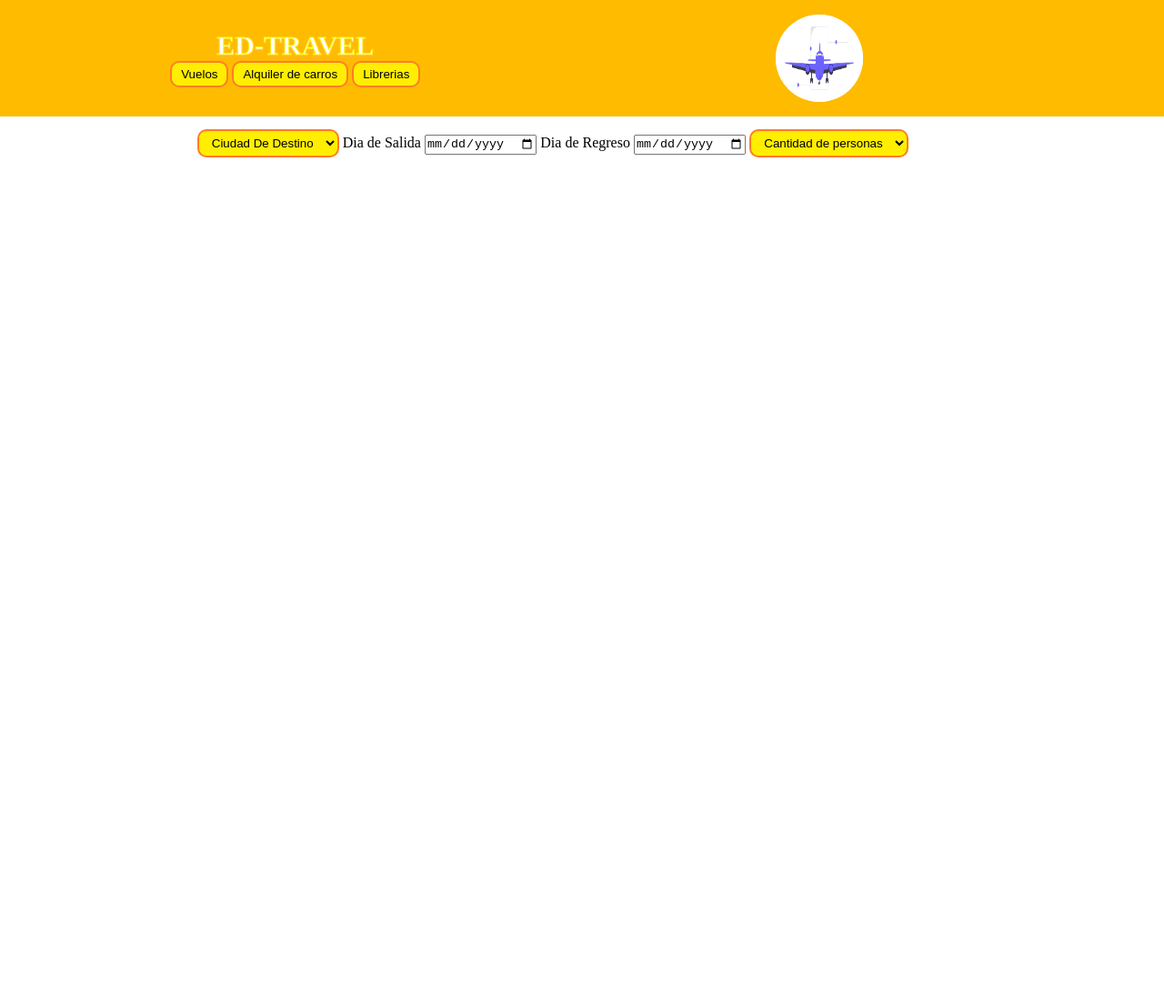
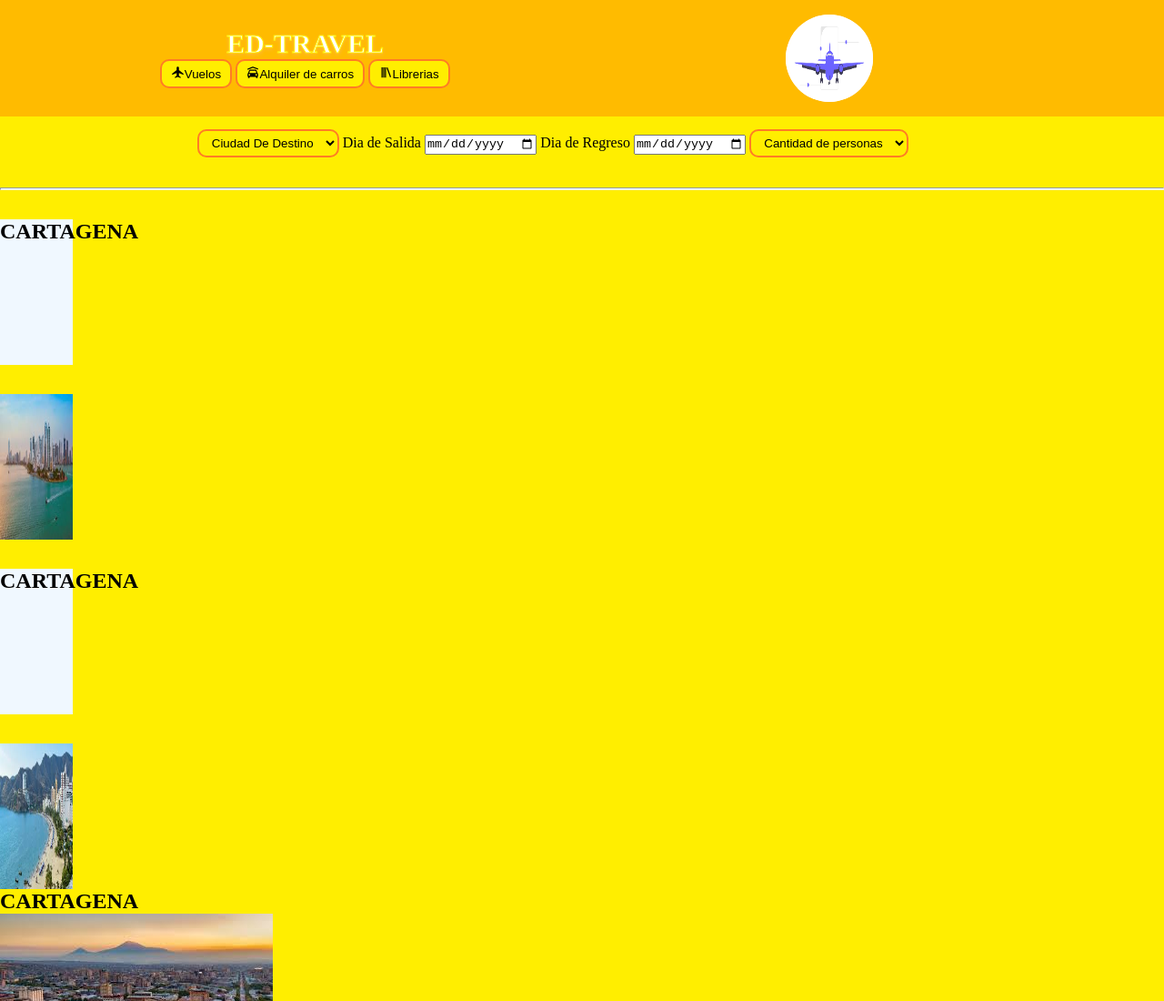
Before and after one commit to JuanGarciaaa18/adso-web-flexbox1, a plain HTML site: page index.html in a window 1280 px wide. Shown: the top 1100 px of the page at 91% size. Before the commit the page ends 800 px from the top, so only its background shows below. Drawn offline with Linux system fonts and the light colour scheme.

Commit message:
9may,adding

```diff
--- a/index.html
+++ b/index.html
@@ -3,7 +3,7 @@
 <head>
     <meta charset="UTF-8">
     <meta name="viewport" content="width=device-width, initial-scale=1.0">
-    <title>Travel SM</title>
+    <title>ED-TRAVEL</title>
     <link rel="stylesheet" href="styles/styles.css">
 </head>
 <body>
@@ -13,9 +13,9 @@
     <header>
         <div class="navbar">
         <h1>ED-TRAVEL</h1>
-            <button>Vuelos</button>
-            <button>Alquiler de carros</button>
-            <button>Librerias</button>
+            <button><i class="images"><img src="Assets/images/bxs-plane.svg" alt=""></i>Vuelos</button>
+            <button><i class="images"><img src="Assets/images/bxs-car-garage.svg" alt=""></i>Alquiler de carros</button>
+            <button><i class="images"><img src="Assets/images/bx-library.svg " alt=""></i>Librerias</button>
         </div>
         <div class="container-logo">
             <img class="img-web" src="Assets/images/undraw_Aircraft_re_m05i.png" alt="Logotipo">
@@ -55,5 +55,33 @@
               </select>
       </form>
     </section>
+    <hr>
+    <div class="ciudades">
+
+        <div class="Ciudad">
+        <h2>CARTAGENA</h2>
+        <img src="Assets/images/Cartagena.jfif" alt="Cartagena">
+        </div>
+
+        <div class="Ciudad">
+        <h2>CARTAGENA</h2>
+        <img src="Assets/images/SantaMarta.jfif" alt="Cartagena">
+        <div>
+
+        <h2>CARTAGENA</h2>
+        <img src="Assets/images/Armenia.jfif" alt="Cartagena">
+
+        <h2>CARTAGENA</h2>
+        <img src="Assets/images/SanAndres.jfif" alt="Cartagena">
+
+        <h2>CARTAGENA</h2>
+        <img src="Assets/images/Bucaramanga.jfif" alt="Cartagena">
+
+        <h2>CARTAGENA</h2>
+        <img src="Assets/images/Manila.jfif" alt="Cartagena">
+
+    </div>
+</div>
+
 </body>
 </html>
--- a/styles/styles.css
+++ b/styles/styles.css
@@ -3,7 +3,9 @@
     padding: 0;
     box-sizing: border-box;
 }
-
+body{
+    background-color: #ffee00;
+}
 header {
     width: 100%;
     height: 8rem;
@@ -70,3 +72,28 @@ select{
     border-radius: 10px;
     border: 2px solid rgb(255, 124, 37);
 }
+
+.images>img{
+    height: 0.9rem;
+    width: 0.9rem;
+    align-items: start;
+}
+
+hr{
+    background-color: azure;
+    height: 3px;
+}
+
+.Ciudad>img{
+    width: 5rem;
+    height: 10rem;
+    margin-top: 2rem;
+    display: flex;
+}
+.Ciudad>h2{
+    background-color: aliceblue;
+    width: 5rem;
+    height: 10rem;
+    margin-top: 2rem;
+    display: flex;
+}
```
Also changed, not shown: Assets/images/Armenia.jfif (added), Assets/images/Barranquilla.jfif (added), Assets/images/Bogota.jfif (added), Assets/images/Bucaramanga.jfif (added), Assets/images/Cali.jfif (added), Assets/images/Cartagena.jfif (added), Assets/images/LaGuajira.jfif (added), Assets/images/Manila.jfif (added), Assets/images/Pasto.jfif (added), Assets/images/Pereira.jfif (added), Assets/images/Popayan.jfif (added), Assets/images/SanAndres.jfif (added), Assets/images/SantaMarta.jfif (added), Assets/images/bx-library.svg (added), 2 more files.
